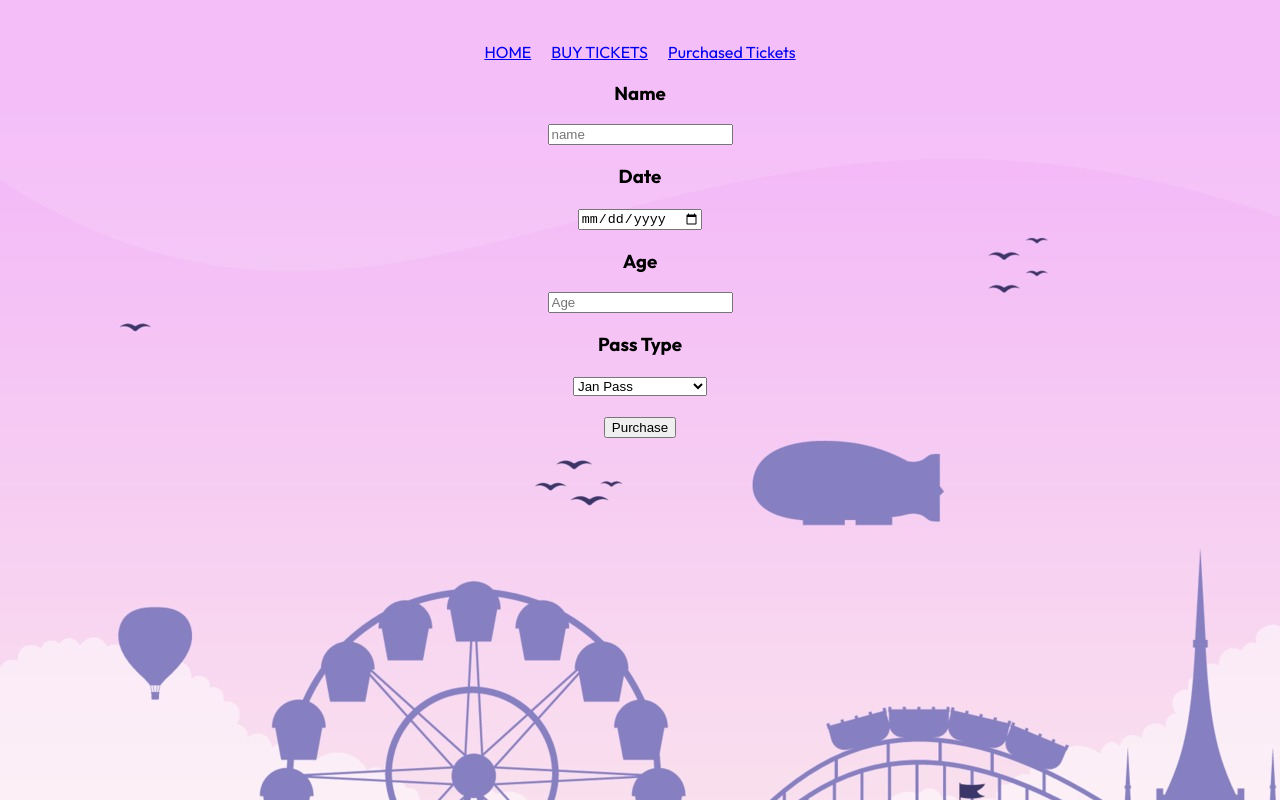
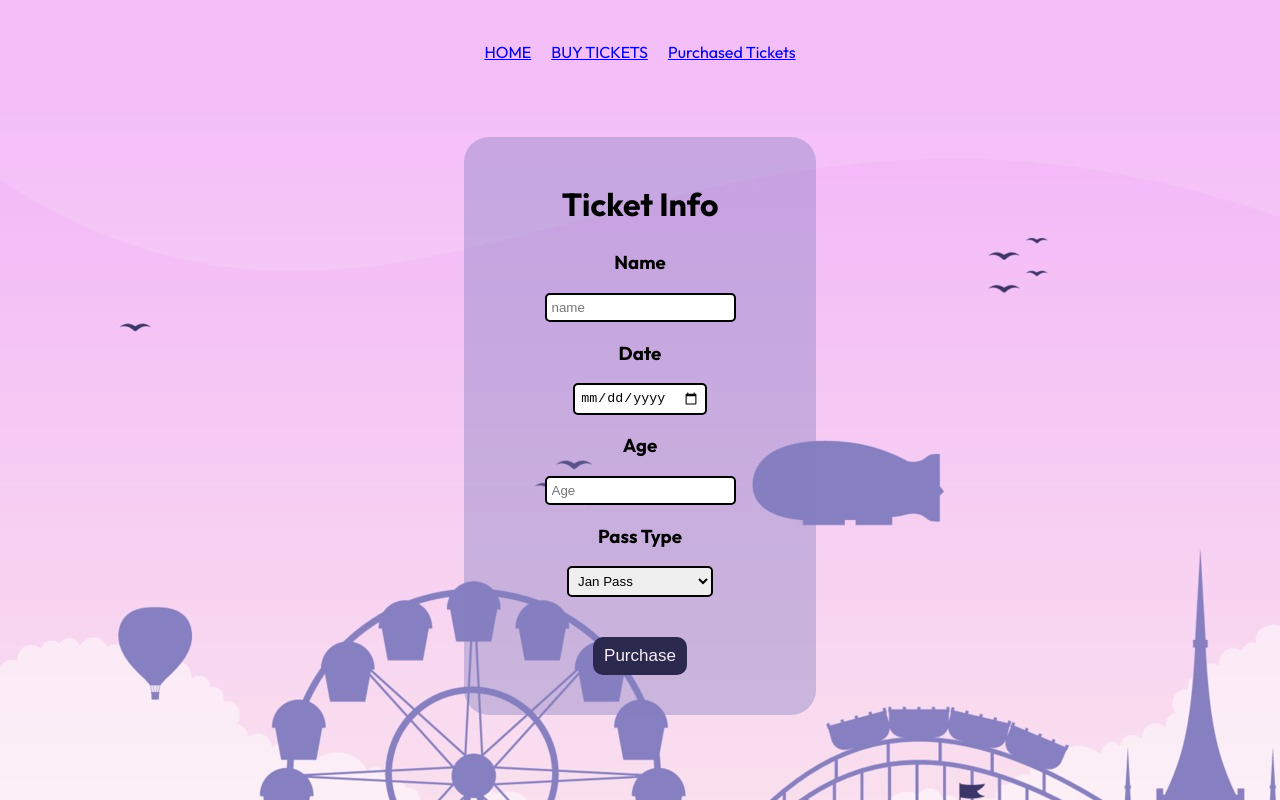
Before and after one commit to johnbean36/JannysThemeParkfront, a React (Vite) app: page /buytickets in a window 1280 px wide. Built offline with nearby package versions, Linux system fonts and the light colour scheme.

Commit message:
Style form and tickets

```diff
--- a/src/App.css
+++ b/src/App.css
@@ -14,10 +14,13 @@ body {
   text-align: center;
 }
 
-
 h1 {
   color: rgb(44, 41, 78);
   font-size: 4rem;
+}
+
+h2 {
+  font-size: 2rem;
 }
 
 header {
@@ -33,3 +36,37 @@ header {
   font-family: "Fugaz One", sans-serif;
   font-size: 10rem;
 }
+
+#ticket-form {
+  background-color: rgba(131, 126, 191, 0.4);
+  border-radius: 25px;
+  padding-top: 20px;
+  padding-bottom: 40px;
+  margin-top: 75px;
+}
+
+input, select {
+  padding: 5px;
+  border-radius: 5px;
+  border: 2px solid black;
+}
+
+button {
+  margin-top: 20px;
+  background-color: rgb(44, 41, 78);
+  color: rgb(247, 236, 247);
+  font-size: 17px;
+  padding: 7px 9px;
+  border: 2px solid rgb(44, 41, 78);
+  border-radius: 10px;
+}
+
+button:hover{
+  border: 2px solid rgb(230, 191, 244);
+}
+
+#ticket {
+  border: 2px solid rgb(44, 41, 78);
+  background-color: rgba(248, 238, 246, 0.7);
+  border-radius: 10px;
+}
--- a/src/components/BuyTickets.jsx
+++ b/src/components/BuyTickets.jsx
@@ -29,8 +29,9 @@ const BuyTickets = (props) => {
     }
 
     return (
-        <div>
-            <form onSubmit={handleSubmit}>
+        <div id="ticket-form">
+            <h2>Ticket Info</h2>
+            <form onSubmit={handleSubmit} >
                 <h3>Name</h3><input type='text' placeholder='name' name={'name'} onChange={handleChange} />
                 <h3>Date</h3><input type='date' placeholder='Date' name={'date'} onChange={handleChange} />
                 <h3>Age</h3><input type='number' placeholder='Age' name={'age'} onChange={handleChange} />
--- a/src/components/Ticket.jsx
+++ b/src/components/Ticket.jsx
@@ -15,31 +15,21 @@ const Ticket = (props) => {
     }
 
 
-
-
     useEffect(() => {
         showTicket()
     }, [])
 
 
-
-
-
     return (
-
 
         <div>
             <h1>Tickets </h1>
-            <div>
+            <div id='ticket'>
                 <h3>{ticket.name}</h3>
                 <h3>{ticket.date}</h3>
                 <h3>{ticket.pass}</h3>
-
             </div>
         </div>
-
-
-
 
     )
 }
```
